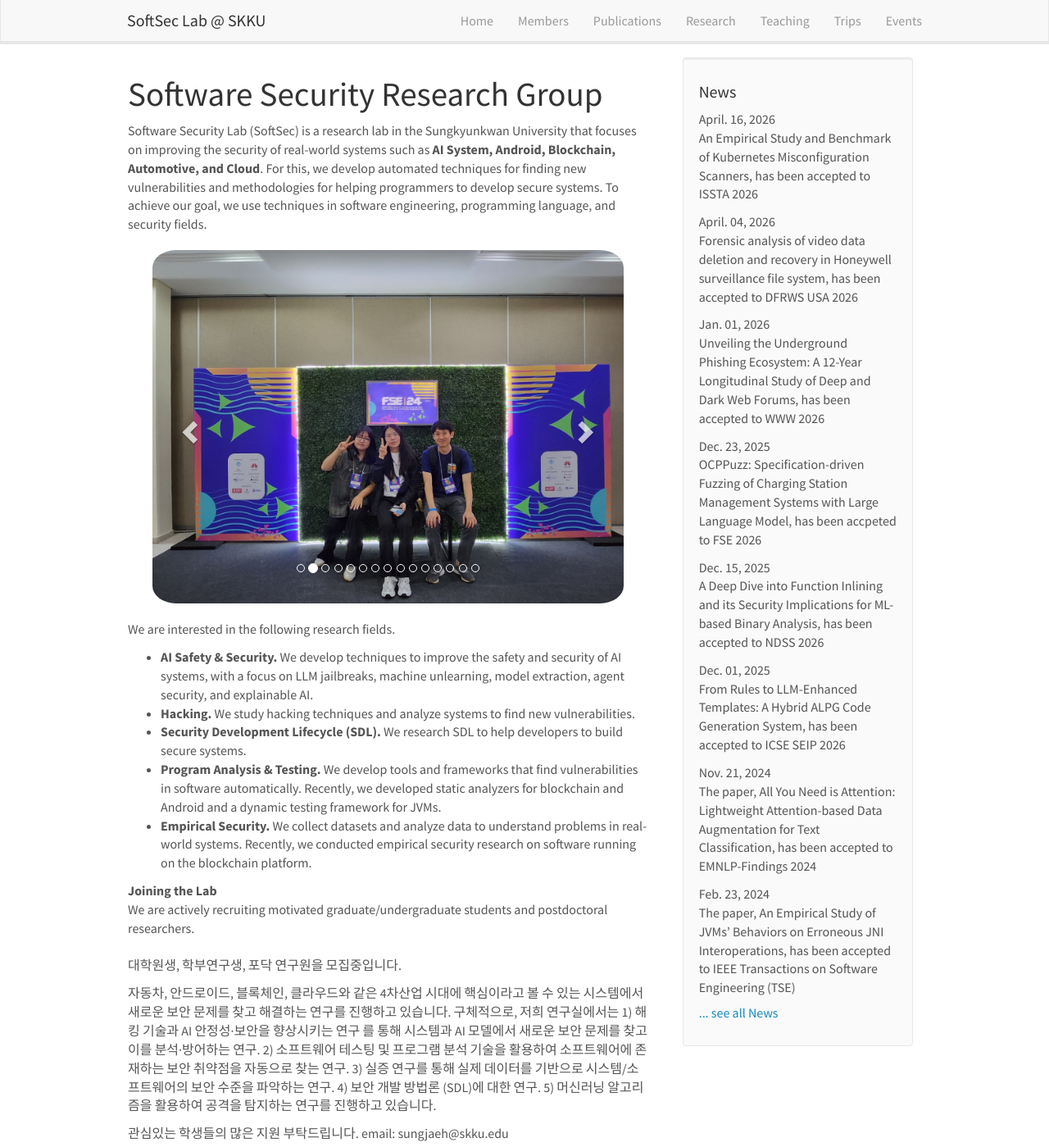
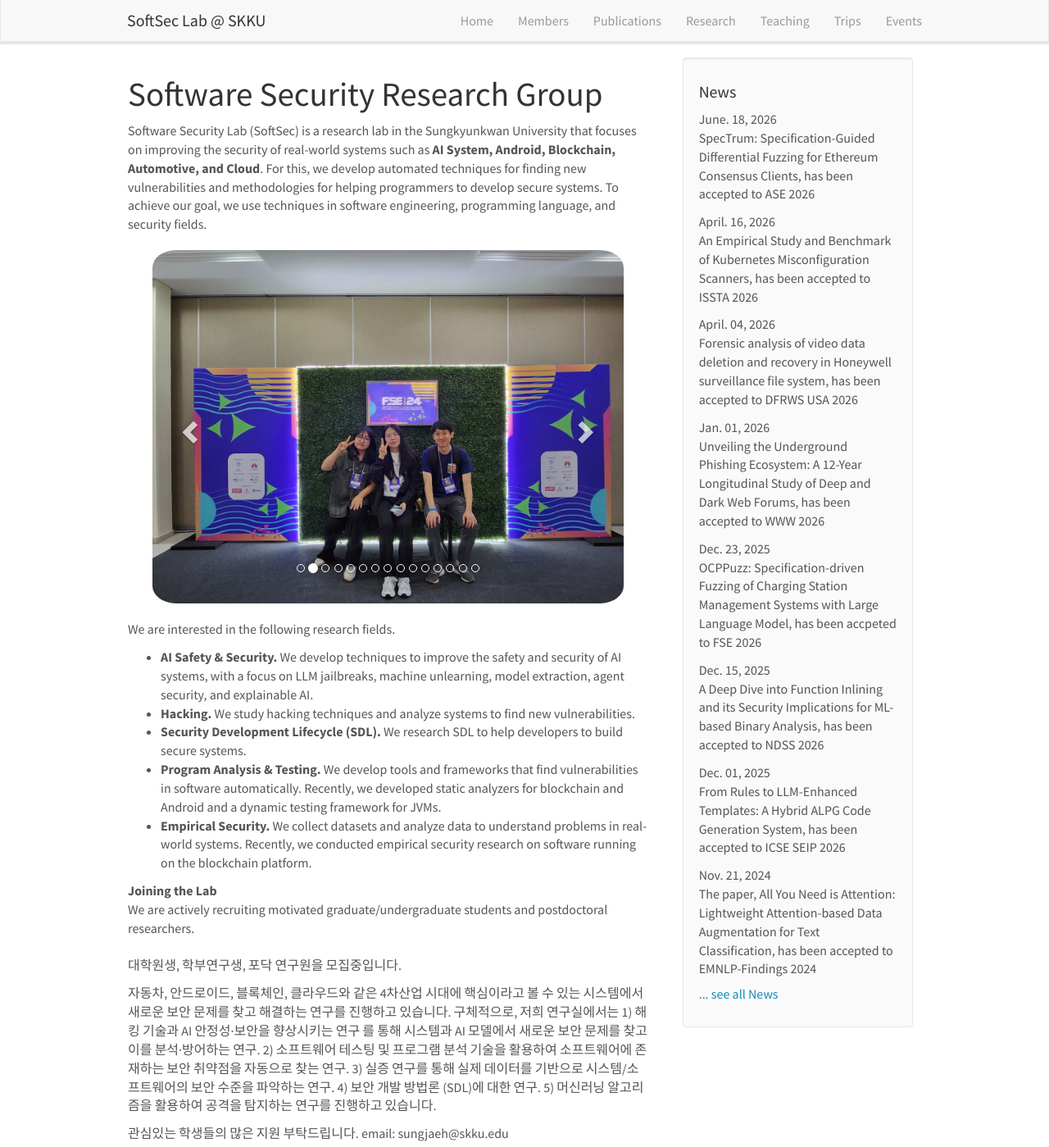
Before and after one commit to softsec-lab/softsec-lab.github.io, a Jekyll site: the page built from _pages/home.md, in a window 1280 px wide and 1399 px high. Shown: the whole window at 82% size. Built offline with Jekyll 4.4.1, drawn with Linux system fonts in a browser that asks for light colours; nearby versions of some CDN libraries.

Commit message:
update news ase 2026

```diff
--- a/_data/news.yml
+++ b/_data/news.yml
@@ -1,3 +1,5 @@
+- date: June. 18, 2026
+  headline: "SpecTrum: Specification-Guided Differential Fuzzing for Ethereum Consensus Clients, has been accepted to ASE 2026"
 
 - date: April. 16, 2026
   headline: "An Empirical Study and Benchmark of Kubernetes Misconfiguration Scanners, has been accepted to ISSTA 2026"
```
